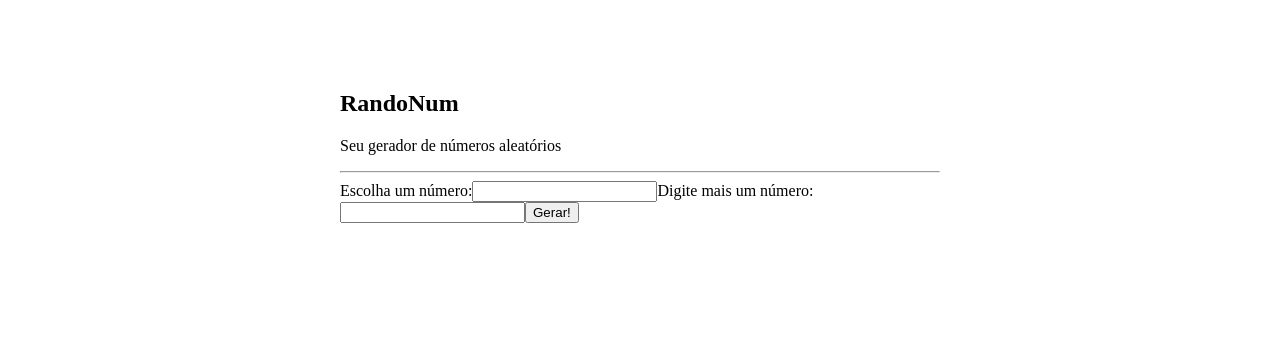
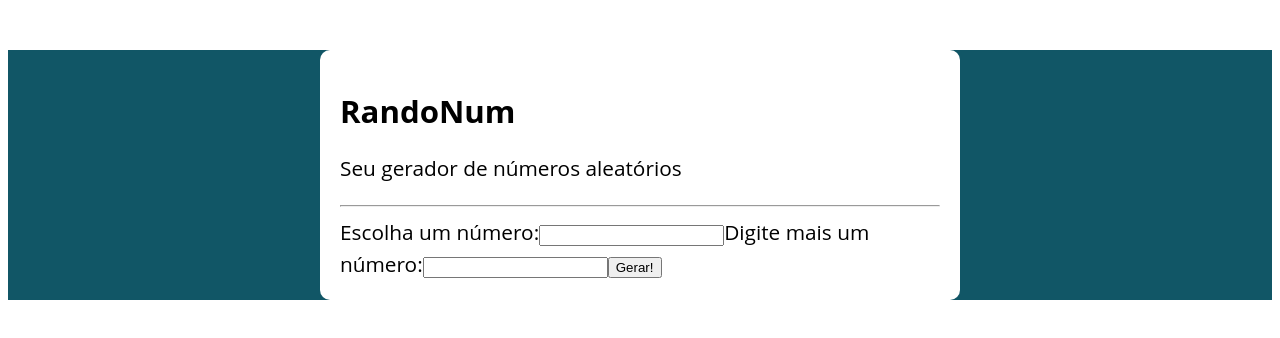
Before and after one commit to GleisomD/RandoNum, a Next.js app: page / in a window 1280 px wide. Shown: the top 338 px of the page. Built offline with nearby package versions, Linux system fonts and the light colour scheme.

Commit message:
Added body style

```diff
--- a/styles/Home.module.css
+++ b/styles/Home.module.css
@@ -1,4 +1,11 @@
-
+.body {
+  margin: 0;
+  padding: 0;
+  background: var(--primary-color);
+  font-family: 'Open sans', sans-serif;
+  font-size: 1.3em;
+  line-height: 1.5em;
+}
 
 .container {
   max-width: 640px;
```
